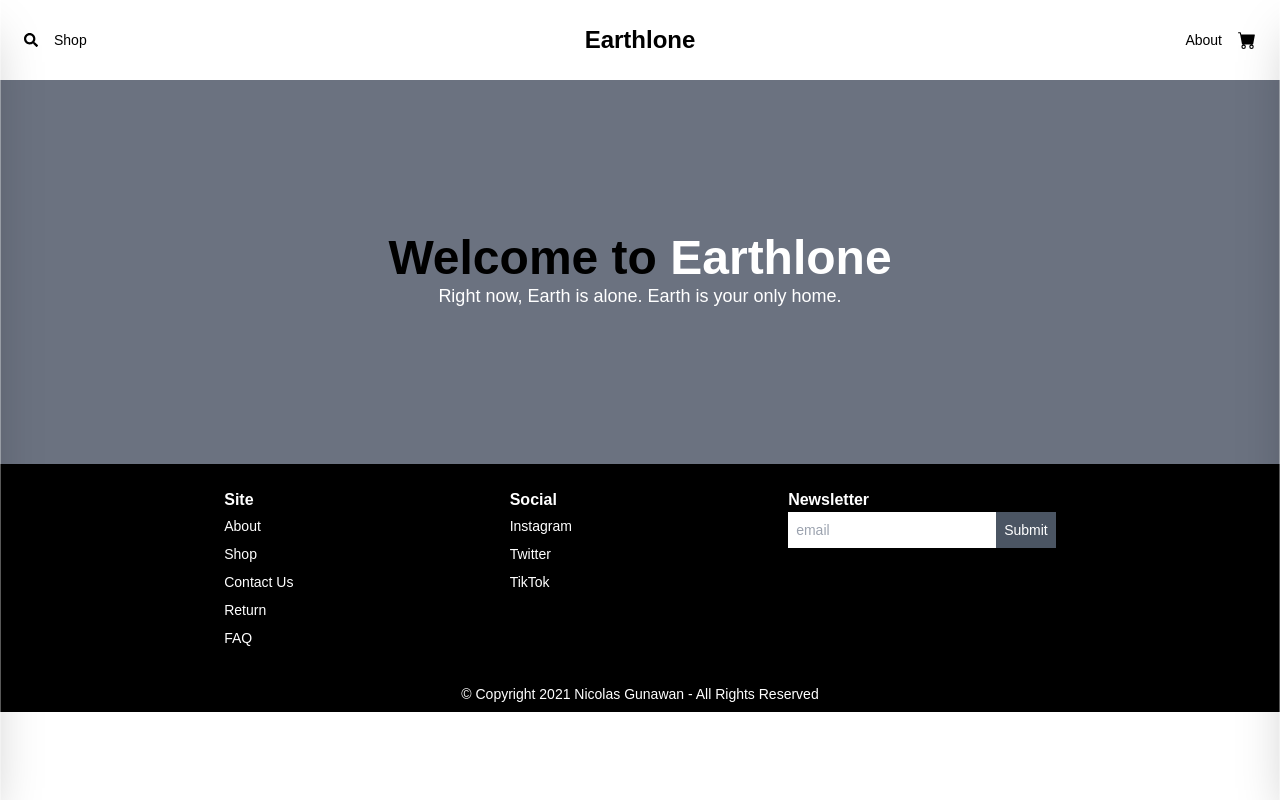
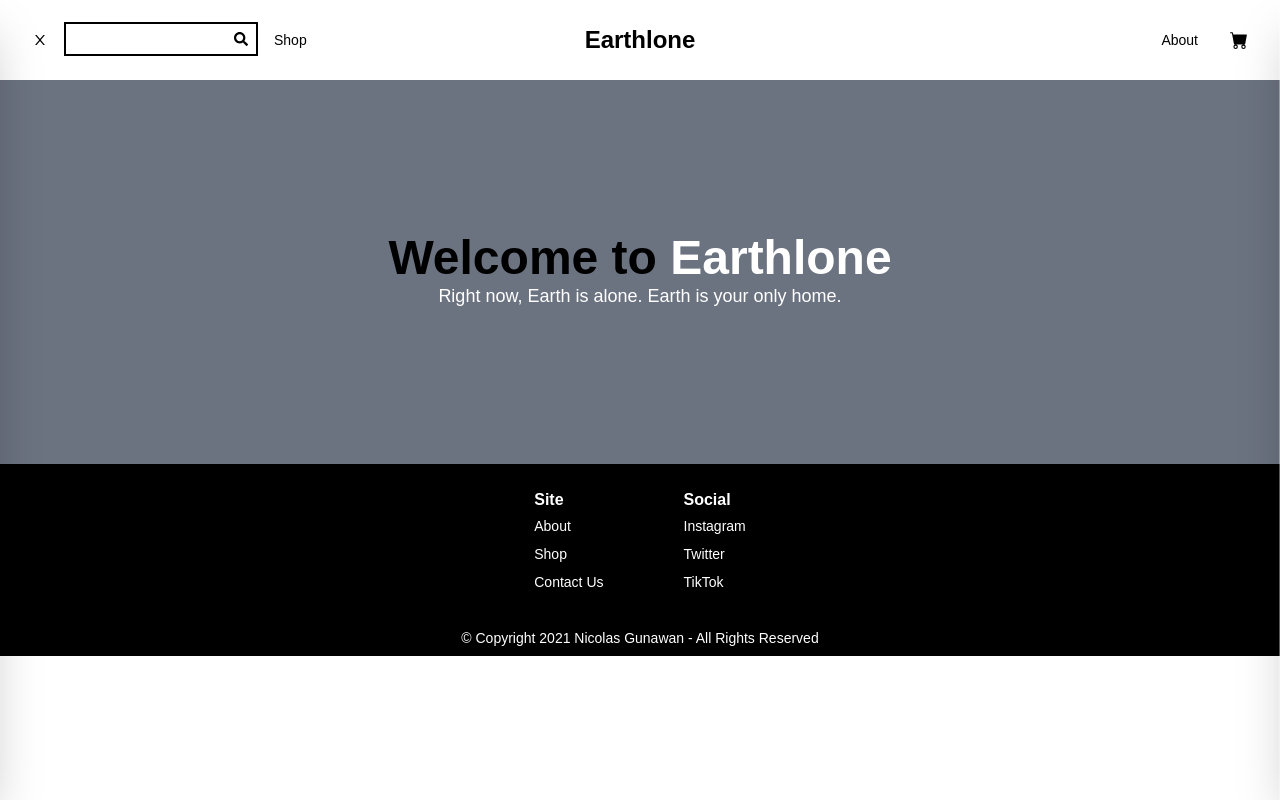
Before and after one commit to nicolasgunawan22/earthlone-client, a Next.js app: page / in a window 1280 px wide. Both pictures are taken after a click on the element 31 px from the left and 40 px from the top of the page. Built offline with nearby package versions, Linux system fonts and the light colour scheme.

Commit message:
fixing some styles

```diff
--- a/components/Drawer.js
+++ b/components/Drawer.js
@@ -13,7 +13,7 @@ export default function Drawer({isOpen, toggleCart, setIsOpen}){
             {isOpen ? <div onClick={() => setIsOpen(false)} className="h-screen w-screen fixed top-0 bg-black opacity-25 z-10"></div> : ""}
             <div className={`drawer ${isOpen ? 'translate-x-0' : 'translate-x-full'}`}>
                 <div className="mr-auto">
-                    <span onClick={toggleCart}><AiOutlineClose className='close-drawer' size='32'/></span>
+                    <span onClick={toggleCart}><AiOutlineClose className='close-drawer' size='36'/></span>
                 </div>
                 <div className="cart-contents">
                     <h4 className="font-bold mb-8">Cart</h4>
--- a/components/Footer.js
+++ b/components/Footer.js
@@ -5,7 +5,7 @@ export default function Footer() {
 
     const newsletter = () => {
         event.preventDefault()
-        console.log(name)
+        // console.log(name)
     }
     return (
         <div className="w-full h-auto p-2 bottom-0 bg-black text-white z-0">
@@ -14,25 +14,25 @@ export default function Footer() {
                     <h7 className="font-bold">Site</h7>
                     <a className="py-1" href="/about">About</a>
                     <a className="py-1" href="/shop">Shop</a>
-                    <a className="py-1" href="/">Contact Us</a>
-                    <a className="py-1" href="/">Return</a>
-                    <a className="py-1" href="/">FAQ</a>
+                    <a className="py-1" href="/contact-us">Contact Us</a>
+                    {/* <a className="py-1" href="/">Return</a>
+                    <a className="py-1" href="/">FAQ</a> */}
                 </div>
                 <div className="footer-social">
                     <h7 className="font-bold">Social</h7>
-                    <a className="py-1" href="/">Instagram</a>
+                    <a className="py-1" href="https://www.instagram.com/earthlone.id/">Instagram</a>
                     <a className="py-1" href="/">Twitter</a>
                     <a className="py-1" href="/">TikTok</a>
                 </div>
-                <div className="footer-social">
+                {/* <div className="footer-social">
                     <h7 className="font-bold">Newsletter</h7>
                     <form onSubmit={newsletter}>
                         <input className="text-black w-52 p-2" type="text" placeholder="email"/>
                         <button className="transition bg-gray-600 hover:bg-gray-700 p-2" type="submit">Submit</button>
                     </form>
-                </div>
+                </div> */}
             </div>
-            <div className="text-center">
+            <div className="text-center mx-10">
                     <p>© Copyright 2021 Nicolas Gunawan - All Rights Reserved</p>
             </div>
         </div>
--- /dev/null
+++ b/components/MenuDrawer.js
@@ -0,0 +1,37 @@
+import React from 'react'
+import { AiOutlineClose } from 'react-icons/ai'
+import { FaSearch } from 'react-icons/fa';
+
+export default function MenuDrawer({ isDrawerOpen, setIsDrawerOpen, toggleMenuDrawer, toggleSearch, isSearchOpen, MenuDrawerButton, Search, Shop, About }) {
+
+    return (
+        <div>
+            <div className={`menu-drawer ${isDrawerOpen ? 'translate-x-0' : '-translate-x-full'}`}>
+                <div className="flex flex-col">
+                    <span className="flex justify-start p-0"><MenuDrawerButton toggleMenuDrawer={toggleMenuDrawer} /></span>
+                    <div className="flex justify-center w-full">
+                        {isSearchOpen ? (
+                            <div className="flex search transition-all ease-linear" onClick={toggleSearch}><AiOutlineClose /></div>
+                        ):(
+                            <div className="flex justify-center"><Search toggleSearch={toggleSearch} /></div>
+                        )}
+                        {isSearchOpen ? (
+                            <div className="search-bar">
+                                <form className="flex border-2 border-black">
+                                    <input className="appearance-none text-black w-full px-2 border-0" type="text"/>
+                                    <button className="search-bar-button" type="submit"><FaSearch size='14'/></button>
+                                </form>
+                            </div>
+                        ):(
+                            null
+                        )}
+                    </div>
+                    <Shop />
+                    <About/>
+                </div>
+            </div>
+
+            {isDrawerOpen ? <div onClick={() => setIsDrawerOpen(false)} className="h-screen w-screen fixed top-0 left-0 bg-black opacity-25 z-10"></div> : ""}
+        </div>
+    )
+}
--- a/components/Navigation.js
+++ b/components/Navigation.js
@@ -1,4 +1,6 @@
 import React, { useState, useEffect } from 'react'
+
+import MenuDrawer from '../components/MenuDrawer'
 
 import { FaSearch, FaHashtag, FaRegBell, FaUserCircle, FaMoon, FaSun} from 'react-icons/fa';
 import { BsFillCartFill } from 'react-icons/bs'
@@ -11,9 +13,21 @@ export default function Navigation({toggleCart}) {
     useEffect(() => {
         setScreenWidth(window.screen.width)
     }, [])
-    console.log(screenWidth)
+    // console.log(screenWidth)
 
-    const Search = () =>  <span className='search'><FaSearch size='14'/></span>
+    const [isDrawerOpen, setIsDrawerOpen] = useState(false)
+    const toggleMenuDrawer = () => {
+        setIsDrawerOpen(!isDrawerOpen)
+        // console.log(isDrawerOpen)
+    }
+
+    const [isSearchOpen, setIsSearchOpen] = useState(false)
+    const toggleSearch = () => {
+        setIsSearchOpen(!isSearchOpen)
+        // console.log(isSearchOpen)
+    }
+
+    const Search = ({toggleSearch}) =>  <span className='search' onClick={toggleSearch}><FaSearch size='14'/></span>
 
     const Shop = () => <a href='/shop' className='shop'>Shop</a>;
 
@@ -22,19 +36,28 @@ export default function Navigation({toggleCart}) {
     const About = () => <a href='/about' className='about'>About</a>;
     const Cart = ({toggleCart}) => <span className='cart' onClick={toggleCart}><BsFillCartFill size='18'/></span>
 
-    const [isDrawerOpen, setIsDrawerOpen] = useState(false)
-    const toggleMenuDrawer = () => {
-        setIsDrawerOpen(!isDrawerOpen)
-        console.log(isDrawerOpen)
-    }
 
-    const MenuDrawer = ({toggleMenuDrawer}) => <span className='menu-drawer-button' onClick={toggleMenuDrawer}><MdTableRows size='20'/></span>
+    const MenuDrawerButton = ({toggleMenuDrawer}) => <span className='menu-drawer-button' onClick={toggleMenuDrawer}><MdTableRows size='20'/></span>
 
     return (
-            <div className='container mx-auto p-4 justify-center w-full grid grid-cols-3'>
-                <div className="flex md:hidden justify-start"><MenuDrawer toggleMenuDrawer={toggleMenuDrawer} /></div>
+            <div className='container mx-auto p-4 justify-center w-full grid grid-cols-3 select-none'>
+                <div className="flex md:hidden justify-start"><MenuDrawerButton toggleMenuDrawer={toggleMenuDrawer} /></div>
                 <div className="hidden m-auto md:flex justify-start w-full">
-                    <div className="hidden md:flex"><Search /></div>
+                    {isSearchOpen ? (
+                        <div className="hidden md:flex search"  onClick={toggleSearch} ><AiOutlineClose/></div>
+                    ):(
+                        <div className="hidden md:flex"><Search toggleSearch={toggleSearch} /></div>
+                    )}
+                    {isSearchOpen ? (
+                        <div className="search-bar">
+                            <form className="flex border-2 border-black">
+                                <input className="appearance-none text-black w-40 px-2 border-0" type="text"/>
+                                <button className="search-bar-button" type="submit"><FaSearch size='14'/></button>
+                            </form>
+                        </div>
+                    ):(
+                        null
+                    )}
                     <div className="hidden md:flex"><Shop /></div>
                 </div>
                 <div className="justify-self-center"><Brand /></div>
@@ -42,19 +65,18 @@ export default function Navigation({toggleCart}) {
                     <div className="hidden md:flex"><About /></div>
                     <div className="flex "><Cart toggleCart={toggleCart} /></div>
                 </div>
+                <MenuDrawer
+                    isDrawerOpen={isDrawerOpen}
+                    setIsDrawerOpen={setIsDrawerOpen}
+                    toggleMenuDrawer={toggleMenuDrawer}
+                    toggleSearch={toggleSearch}
+                    isSearchOpen={isSearchOpen}
+                    MenuDrawerButton={MenuDrawerButton}
+                    Search={Search}
+                    Shop={Shop}
+                    About={About}
 
-
-                <div>
-                    <div className={`menu-drawer ${isDrawerOpen ? 'translate-x-0' : '-translate-x-full'}`}>
-                        <div className="flex flex-col text-right">
-                            {/* <span onClick={toggleMenuDrawer}><MenuDrawer toggleMenuDrawer={toggleMenuDrawer} /></span> */}
-                            <Search />
-                            <Shop />
-                            <About/>
-                        </div>
-                    </div>
-                    {isDrawerOpen ? <div onClick={() => setIsDrawerOpen(false)} className="h-screen w-screen fixed top-0 left-0 bg-black opacity-25 z-10"></div> : ""}
-                </div>
+                />
             </div>
     )
 }
--- a/styles/globals.css
+++ b/styles/globals.css
@@ -1,3 +1,4 @@
+
 @tailwind base;
 
 @layer base {
@@ -34,6 +35,11 @@
   button {
     @apply text-sm;
   }
+  nav a,
+  input,
+  select {
+    outline: 0;
+  }
 }
 
 @tailwind components;
@@ -44,31 +50,38 @@
     transition-all ease-linear cursor-pointer
   }
   .menu-drawer {
-    @apply bg-white text-black h-screen w-2/6
+    @apply bg-white text-black h-full w-full
     fixed top-0 left-0
     transform transition-all ease-linear z-20
-    shadow-2xl p-6
+    shadow-2xl px-4 py-6
   }
   .search {
-    @apply my-auto z-0  cursor-pointer p-2
+    @apply my-auto z-0  cursor-pointer p-2 mx-2
     hover:bg-black hover:text-white
     transition-all ease-linear self-center
   }
+  .search-bar {
+    @apply transition-all duration-300 ease-linear
+  }
+  .search-bar-button {
+    @apply flex bg-white text-black m-auto p-2
+    hover:bg-black hover:text-white transition-all ease-linear
+  }
   .shop {
-    @apply text-center my-auto z-0  cursor-pointer p-2
+    @apply text-center my-auto z-0 cursor-pointer p-2 mx-2
     hover:bg-black hover:text-white
     transition-all ease-linear
   }
   .brand {
-    @apply font-bold w-full z-0 p-2 cursor-pointer
+    @apply font-bold w-full z-0 p-2 cursor-pointer mx-2
   }
   .about {
-    @apply text-center my-auto z-0 cursor-pointer p-2
+    @apply text-center my-auto z-0 cursor-pointer p-2 mx-2
     hover:bg-black hover:text-white
     transition-all ease-linear
   }
   .cart {
-    @apply my-auto z-0  cursor-pointer p-2
+    @apply my-auto z-0 cursor-pointer p-2 mx-2
     hover:bg-black hover:text-white
     transition-all ease-linear
   }
@@ -78,27 +91,28 @@
     brightness-75 z-0 w-screen
   }
   .drawer {
-    @apply bg-white text-black h-screen w-11/12 lg:w-2/6
+    @apply bg-white text-black h-full w-11/12 lg:w-2/6
     fixed top-0 right-0
     transform transition-all ease-linear z-20
     shadow-2xl flex flex-col text-center
   }
   .close-drawer {
-    @apply bg-black text-white p-2
-    transition-all ease-linear m-8
-    cursor-pointer hover:rounded-lg rounded-2xl
+    @apply p-2 m-8
+    transition-all ease-linear cursor-pointer
+    border-2 border-white
+    hover:border-2 hover:border-black hover:rounded-md
   }
   .shop-content {
     @apply grid grid-cols-2 md:grid-cols-4
 
   }
   .footer-contents {
-    @apply container mx-auto my-4
+    @apply container m-auto p-4
     flex flex-col justify-center text-center
-    md:flex-row md:justify-evenly md:text-left
+    md:flex-row w-full
   }
   .footer-social {
-    @apply flex flex-col mb-4
+    @apply flex flex-col mb-4 mx-10 text-left
   }
 }
 
```
